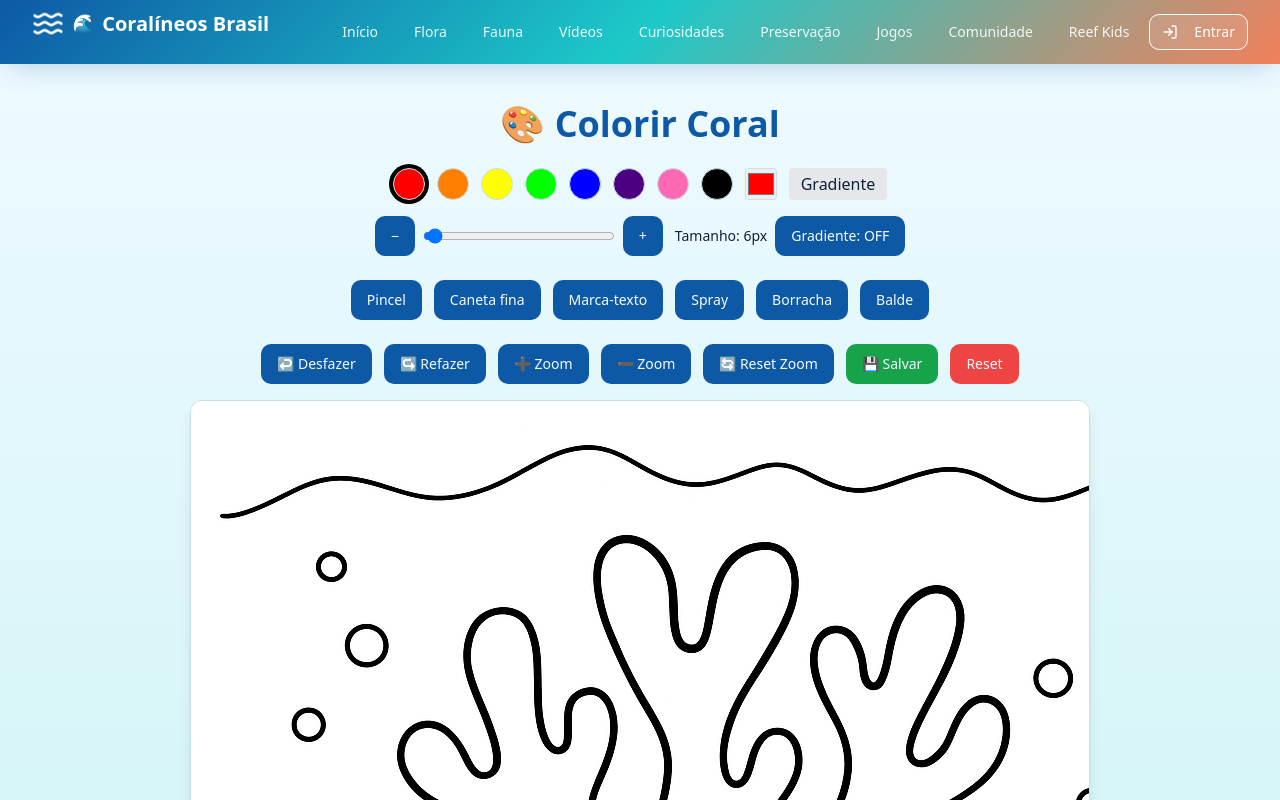
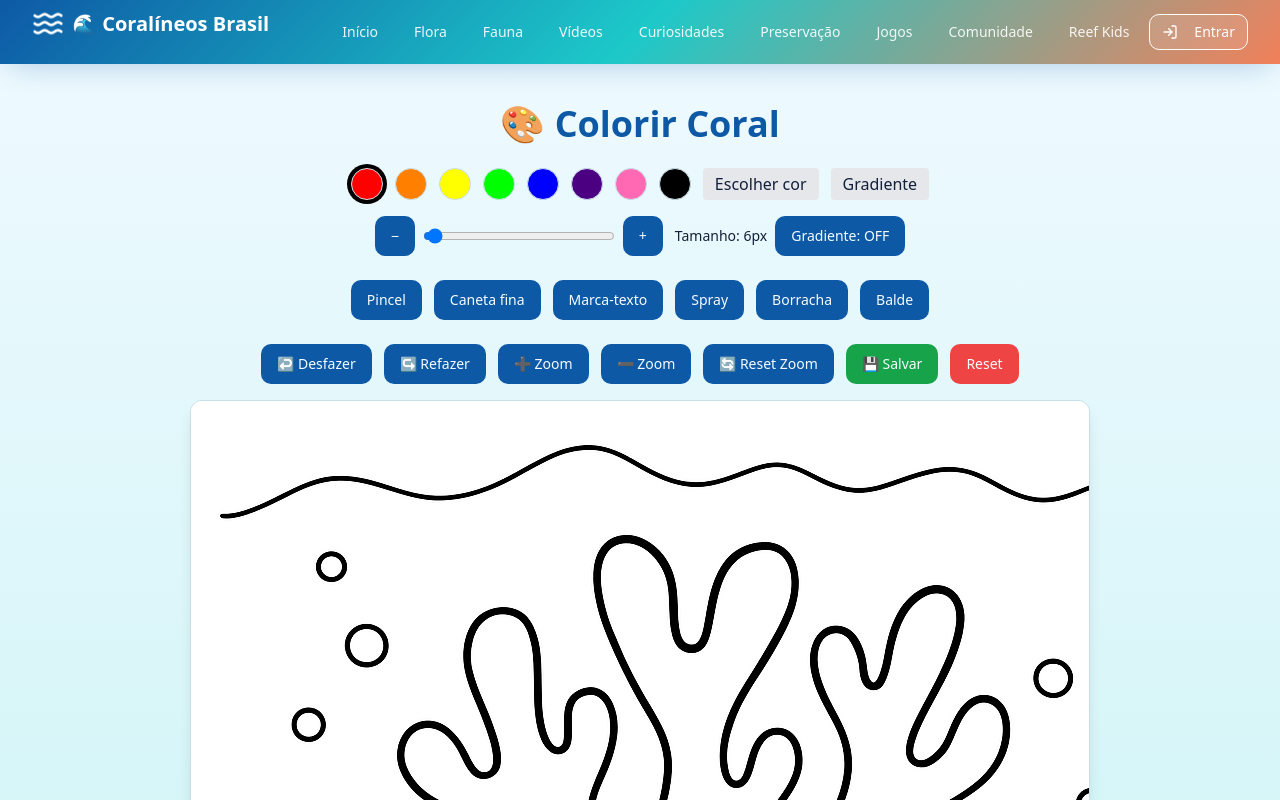
Before and after one commit to madumt12/coral-neos, a React (Vite) app: page /colorir in a window 1280 px wide. Shown: the top 800 px of the page. Built offline with nearby package versions, Linux system fonts and the light colour scheme.

Commit message:
Integrate HexColorPicker for color selection
Added a color picker for selecting colors and modified the UI to include it.

```diff
--- a/src/pages/Colorir.tsx
+++ b/src/pages/Colorir.tsx
@@ -1,6 +1,7 @@
 import React, { useEffect, useRef, useState } from "react";
 import { useSearchParams } from "react-router-dom";
 import { Button } from "../components/ui/button";
+import { HexColorPicker } from "react-colorful";
 
 import coral1 from "../assets/desenho-coral1.png";
 import coral2 from "../assets/desenho-coral2.avif";
@@ -19,7 +20,6 @@ const FIXED_COLORS = [
   "#000000", // Preto
 ];
 
-// imagens controladas apenas pelo ReefKids
 const IMAGES: Record<string, string> = {
   1: coral1,
   2: coral2,
@@ -40,10 +40,12 @@ const Colorir: React.FC = () => {
   const [isDrawing, setIsDrawing] = useState(false);
   const [scale, setScale] = useState(1);
   const [gradientActive, setGradientActive] = useState(false);
+  const [showPicker, setShowPicker] = useState(false);
 
   const historyRef = useRef<ImageData[]>([]);
   const redoRef = useRef<ImageData[]>([]);
 
+  // ---------------------- CARREGAR IMAGEM ----------------------
   useEffect(() => {
     const base = baseRef.current!;
     const overlay = overlayRef.current!;
@@ -111,7 +113,7 @@ const Colorir: React.FC = () => {
   const zoomOut = () => setScale((s) => Math.max(0.5, +(s - 0.1).toFixed(2)));
   const zoomReset = () => setScale(1);
 
-  // ---------------------- CLICK POS ----------------------
+  // ---------------------- POSIÇÃO DO PONTEIRO ----------------------
   const getPointerPos = (clientX: number, clientY: number) => {
     const overlay = overlayRef.current!;
     const rect = overlay.getBoundingClientRect();
@@ -134,15 +136,16 @@ const Colorir: React.FC = () => {
     }
   };
 
-  // ---------------------- GRADIENT HELPERS ----------------------
+  // ---------------------- GRADIENT ----------------------
   const makeGradientForCtx = (ctx: CanvasRenderingContext2D) => {
     const canvas = overlayRef.current!;
     const g = ctx.createLinearGradient(0, 0, canvas.width, canvas.height);
-
-    // Cores do arco-íris fixo
-    const rainbowColors = ["#FF0000", "#FF7F00", "#FFFF00", "#00FF00", "#0000FF", "#4B0082", "#FF69B4"];
-    rainbowColors.forEach((c, i) => g.addColorStop(i / (rainbowColors.length - 1), c));
-
+    g.addColorStop(0, "#FF0000");
+    g.addColorStop(0.2, "#FF7F00");
+    g.addColorStop(0.4, "#FFFF00");
+    g.addColorStop(0.6, "#00FF00");
+    g.addColorStop(0.8, "#0000FF");
+    g.addColorStop(1, "#4B0082");
     return g;
   };
 
@@ -174,7 +177,6 @@ const Colorir: React.FC = () => {
     };
 
     const target = combinedAt(startX, startY);
-
     let fillRGBA: [number, number, number, number] = [0, 0, 0, 255];
     const fillRgb = hexToRgb(currentColor);
     if (!fillRgb) return;
@@ -201,7 +203,6 @@ const Colorir: React.FC = () => {
       if (x < 0 || y < 0 || x >= width || y >= height) continue;
       const idx = (y * width + x) * 4;
       if (isBaseLine(idx)) continue;
-
       const comb = combinedAt(x, y);
       if (comb[0] === target[0] && comb[1] === target[1] && comb[2] === target[2] && comb[3] === target[3]) {
         overlayData.data[idx] = fillRGBA[0];
@@ -233,12 +234,11 @@ const Colorir: React.FC = () => {
     octx.globalAlpha = 1;
 
     switch (tool) {
-      case "brush": {
+      case "brush":
         octx.globalCompositeOperation = "source-over";
         octx.lineWidth = size;
         octx.strokeStyle = gradientActive ? (makeGradientForCtx(octx) as any) : currentColor;
         break;
-      }
       case "fine":
         octx.globalCompositeOperation = "source-over";
         octx.lineWidth = Math.max(1, Math.round(size / 3));
@@ -268,7 +268,6 @@ const Colorir: React.FC = () => {
     overlay.setPointerCapture(e.pointerId);
     const octx = overlay.getContext("2d")!;
     const pos = getPointerPos(e.clientX, e.clientY);
-
     pushHistory();
 
     if (tool === "bucket") {
@@ -277,7 +276,6 @@ const Colorir: React.FC = () => {
     }
 
     applySettings(octx);
-
     if (tool === "spray") doSpray(pos.x, pos.y);
     else {
       octx.beginPath();
@@ -291,7 +289,6 @@ const Colorir: React.FC = () => {
     if (!isDrawing) return;
     const octx = overlayRef.current!.getContext("2d")!;
     const pos = getPointerPos(e.clientX, e.clientY);
-
     if (tool === "spray") doSpray(pos.x, pos.y);
     else {
       octx.lineTo(pos.x, pos.y);
@@ -342,11 +339,11 @@ const Colorir: React.FC = () => {
   const toggleGradient = () => setGradientActive((g) => !g);
 
   return (
-    <div className="min-h-screen px-4 py-10 max-w-6xl mx-auto text-center">
+    <div className="min-h-screen px-4 py-10 max-w-6xl mx-auto text-center relative">
       <h1 className="text-4xl font-bold text-primary mb-6">🎨 Colorir Coral</h1>
 
-      {/* CORES */}
-      <div className="flex flex-wrap justify-center gap-3 mb-4 items-center">
+      {/* CORES E PICKER */}
+      <div className="flex flex-wrap justify-center gap-3 mb-4 relative">
         {FIXED_COLORS.map((c) => (
           <button
             key={c}
@@ -359,17 +356,24 @@ const Colorir: React.FC = () => {
           />
         ))}
 
-        {/* INPUT DE COR */}
-        <input
-          type="color"
-          value={currentColor}
-          onChange={(e) => {
-            setCurrentColor(e.target.value);
-            setGradientActive(false);
-          }}
-          className="w-8 h-8 p-0 border rounded"
-          title="Escolher cor"
-        />
+        <button
+          onClick={() => setShowPicker((s) => !s)}
+          className="px-3 py-1 rounded bg-gray-200"
+        >
+          Escolher cor
+        </button>
+
+        {showPicker && (
+          <div className="absolute z-50 mt-2">
+            <HexColorPicker
+              color={currentColor}
+              onChange={(color) => {
+                setCurrentColor(color);
+                setGradientActive(false);
+              }}
+            />
+          </div>
+        )}
 
         <button
           onClick={() => setGradientActive(true)}
@@ -379,7 +383,7 @@ const Colorir: React.FC = () => {
         </button>
       </div>
 
-      {/* TAMANHO E TOOLS */}
+      {/* TAMANHO */}
       <div className="flex flex-wrap justify-center gap-3 mb-6 items-center">
         <div className="flex items-center gap-2">
           <Button onClick={decreaseSize}>−</Button>
@@ -402,6 +406,7 @@ const Colorir: React.FC = () => {
         </div>
       </div>
 
+      {/* FERRAMENTAS */}
       <div className="flex flex-wrap justify-center gap-3 mb-6">
         <Button onClick={() => setTool("brush")} className={tool === "brush" ? "bg-primary" : ""}>Pincel</Button>
         <Button onClick={() => setTool("fine")} className={tool === "fine" ? "bg-primary" : ""}>Caneta fina</Button>
@@ -411,6 +416,7 @@ const Colorir: React.FC = () => {
         <Button onClick={() => setTool("bucket")} className={tool === "bucket" ? "bg-yellow-300" : ""}>Balde</Button>
       </div>
 
+      {/* CONTROLES */}
       <div className="flex flex-wrap justify-center gap-3 mb-4">
         <Button onClick={handleUndo}>↩ Desfazer</Button>
         <Button onClick={handleRedo}>↪ Refazer</Button>
@@ -421,23 +427,12 @@ const Colorir: React.FC = () => {
         <Button onClick={handleReset} className="bg-red-500">Reset</Button>
       </div>
 
+      {/* CANVAS */}
       <div
         className="relative mx-auto border rounded-lg shadow-lg bg-white"
-        style={{
-          width: "100%",
-          maxWidth: "900px",
-          height: "auto",
-          overflow: "auto",
-          padding: "8px",
-        }}
+        style={{ width: "100%", maxWidth: "900px", height: "auto", overflow: "auto", padding: "8px" }}
       >
-        <div
-          style={{
-            transform: `scale(${scale})`,
-            transformOrigin: "top left",
-            width: "fit-content",
-          }}
-        >
+        <div style={{ transform: `scale(${scale})`, transformOrigin: "top left", width: "fit-content" }}>
           <canvas ref={baseRef} style={{ position: "absolute", zIndex: 1 }} />
           <canvas
             ref={overlayRef}
```
